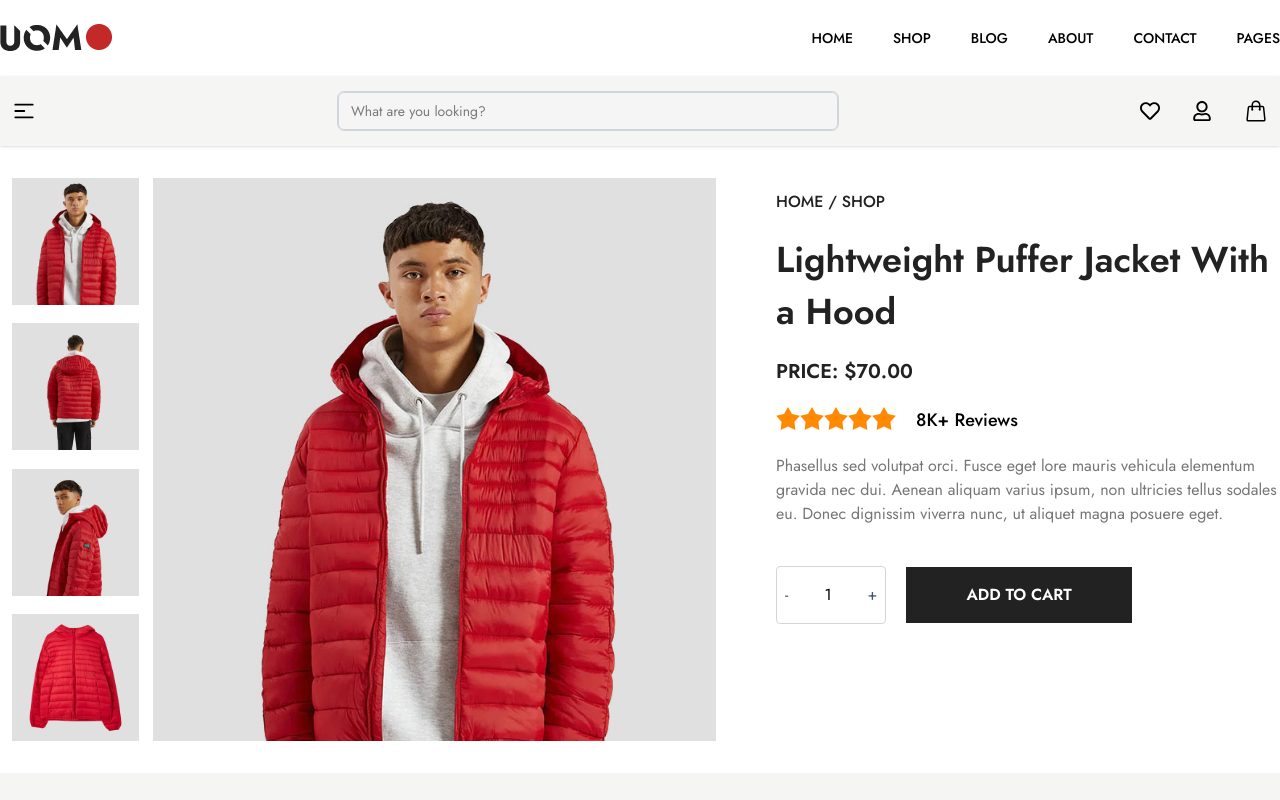
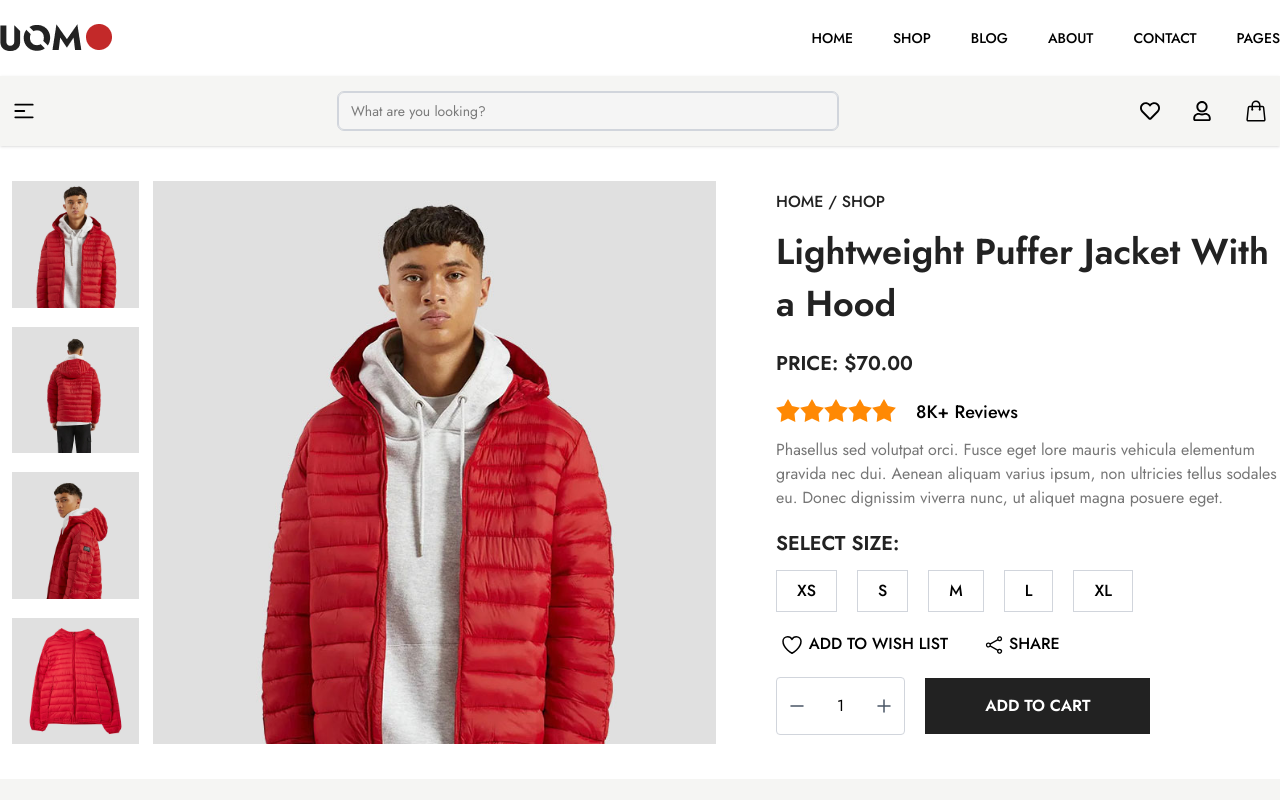
Before and after one commit to twahidulislamdev/uomo, a React (Vite) app: page /quickview in a window 1280 px wide. Shown: the top 800 px of the page. Built offline with nearby package versions, Linux system fonts and the light colour scheme.

Commit message:
feat: enhance QuickView component with size selection, wishlist, and share options; improve layout and styling

```diff
--- a/src/components/pages/QuickView.jsx
+++ b/src/components/pages/QuickView.jsx
@@ -5,6 +5,12 @@ import QuickOneFirst from '../../assets/quickOneFirst.jpg'
 import QuickOneSecond from '../../assets/quickOneSecond.jpg'
 import QuickOneThird from '../../assets/quickOneThird.jpg'
 import QuickOneFourth from '../../assets/quickOneFourth.jpg'
+import {
+    HiPlusSmall,
+    HiMinusSmall,
+    HiOutlineHeart,
+    HiOutlineShare,
+} from "react-icons/hi2";
 
 const QuickView = () => {
     return (
@@ -34,9 +40,10 @@ const QuickView = () => {
                         {/* Right Part Start */}
                         <div className="w-full lg:w-[45%] p-3 lg:pl-15 mt-5 lg:mt-0">
                             <p className='text-base font-medium uppercase text-mainColor hidden lg:block'>Home / Shop</p>
-                            <h3 className='pt-5 text-3xl lg:text-4xl font-semibold leading-13 text-mainColor'>Lightweight Puffer Jacket With a Hood</h3>
+                            <h3 className='pt-3 text-3xl lg:text-4xl font-semibold leading-13 text-mainColor'>Lightweight Puffer Jacket With a Hood</h3>
                             <h4 className='text-xl font-semibold text-mainColor pt-3 lg:pt-5 '>PRICE: ${70.00.toFixed(2)}</h4>
-                            <div className="flex justify-start gap-x-5 pt-5">
+                            {/* Rating part Start */}
+                            <div className="flex justify-start gap-x-5 mt-5">
                                 <div className="rating">
                                     <input type="radio" name="rating-2" className="mask mask-star-2 bg-orange-400" aria-label="1 star" />
                                     <input type="radio" name="rating-2" className="mask mask-star-2 bg-orange-400" aria-label="3 star" />
@@ -46,23 +53,50 @@ const QuickView = () => {
                                 </div>
                                 <h5 className='text-lg font-medium'>8K+ Reviews</h5>
                             </div>
-                            <p className='text-base text-seconderyColor pt-5'>
+                            {/* Rating part End */}
+
+                            {/* Description part Start */}
+                            <p className='text-base text-seconderyColor pt-3'>
                                 Phasellus sed volutpat orci. Fusce eget lore mauris vehicula elementum gravida nec dui. Aenean aliquam varius ipsum, non ultricies tellus sodales eu. Donec dignissim viverra nunc, ut aliquet magna posuere eget.
                             </p>
-                            <div className="mt-10">
-                                <div class="flex items-center space-x-5">
-                                    <div class="flex items-center border border-gray-300 rounded">
-                                        <button class="px-2 py-1 text-gray-600 hover:bg-gray-100">-</button>
-                                        <span class="px-7 py-4">1</span>
-                                        <button class="px-2 py-1 text-gray-600 hover:bg-gray-100">+</button>
-                                    </div>
-                                    <button class="px-15 py-4 bg-mainColor text-white font-semibold rounded-none hover:bg-gray-800 hover:cursor-pointer">
-                                        ADD TO CART
-                                    </button>
+                            {/* Description part End */}
+
+                            {/* Select Size part Start */}
+                            <div className="mt-5">
+                                <h4 className='text-xl font-semibold text-mainColor '>SELECT SIZE:</h4>
+                                <div className="flex justify-start gap-3 lg:gap-5 pt-3 flex-wrap">
+                                    <button className="px-5 py-2 border border-gray-300 hover:border-black text-base font-medium hover:cursor-pointer">XS</button>
+                                    <button className="px-5 py-2 border border-gray-300 hover:border-black text-base font-medium hover:cursor-pointer">S</button>
+                                    <button className="px-5 py-2 border border-gray-300 hover:border-black text-base font-medium hover:cursor-pointer">M</button>
+                                    <button className="px-5 py-2 border border-gray-300 hover:border-black text-base font-medium hover:cursor-pointer">L</button>
+                                    <button className="px-5 py-2 border border-gray-300 hover:border-black text-base font-medium hover:cursor-pointer">XL</button>
                                 </div>
                             </div>
+                            {/* Select Size part End */}
 
+                            {/* AddToWish list and Share part Start */}
+                            <div className="space-x-3 mt-5">
+                                <button className="text-base font-medium hover:cursor-pointer"><span>
+                                    <HiOutlineHeart className="inline-block ml-1 text-2xl" />
+                                </span> ADD TO WISH LIST </button>
+                                <button className="text-base font-medium  hover:cursor-pointer ml-5"><span>
+                                    <HiOutlineShare className="inline-block ml-1 text-xl" />
+                                </span> SHARE </button>
+                            </div>
+                            {/* AddToWish list and Share part End */}
 
+                            {/* AddTOCart and Quantity part Start */}
+                            <div className="mt-5 flex  justify-between lg:justify-start items-center space-x-5">
+                                <div className="flex items-center border border-gray-300 rounded">
+                                    <button className="text-2xl px-2 py-1 text-gray-600 hover:bg-gray-100"><HiMinusSmall /></button>
+                                    <span className="px-5 py-4">1</span>
+                                    <button className="text-2xl px-2 py-1 text-gray-600 hover:bg-gray-100"><HiPlusSmall /></button>
+                                </div>
+                                <button className="px-10 lg:px-15 py-4 bg-mainColor text-white font-semibold rounded-none hover:bg-gray-800 hover:cursor-pointer">
+                                    ADD TO CART
+                                </button>
+                            </div>
+                            {/* AddTOCart and Quantity part End */}
                         </div>
                         {/* Right Part End */}
                     </Flex>
```
